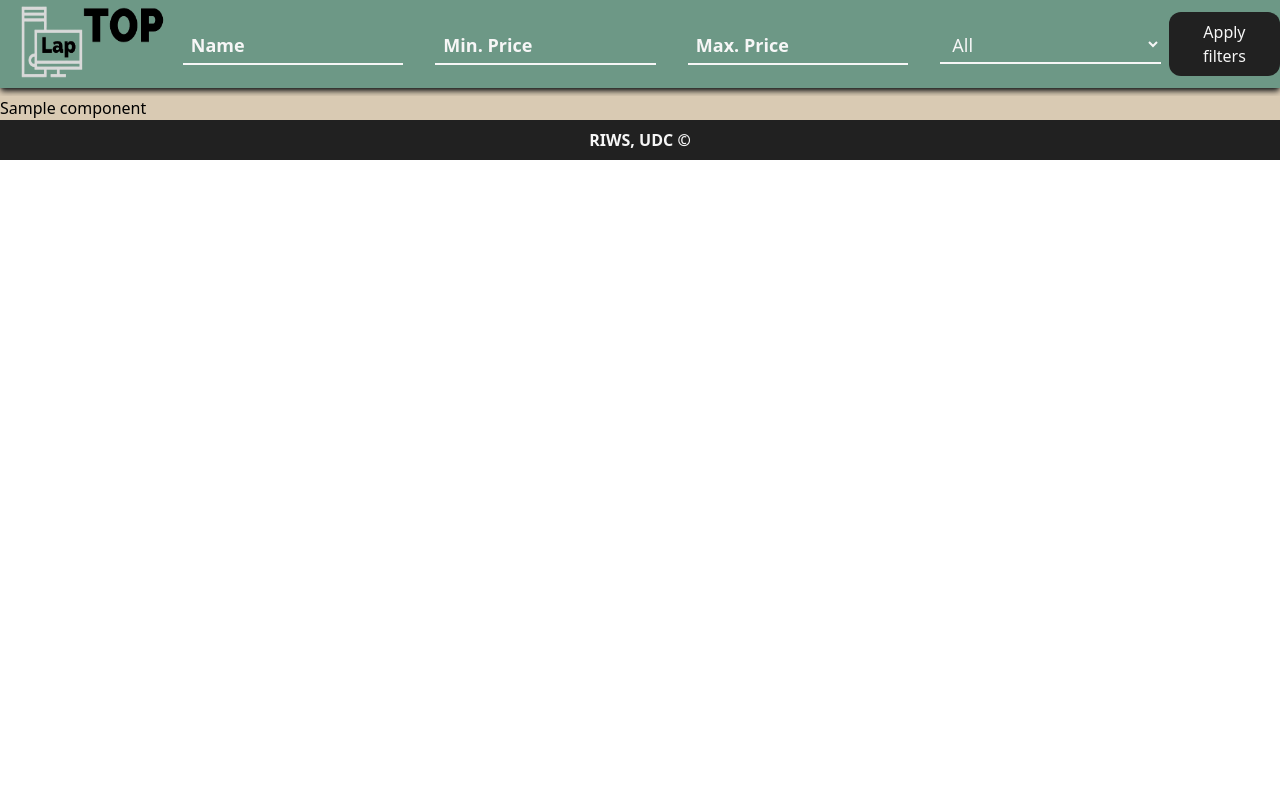
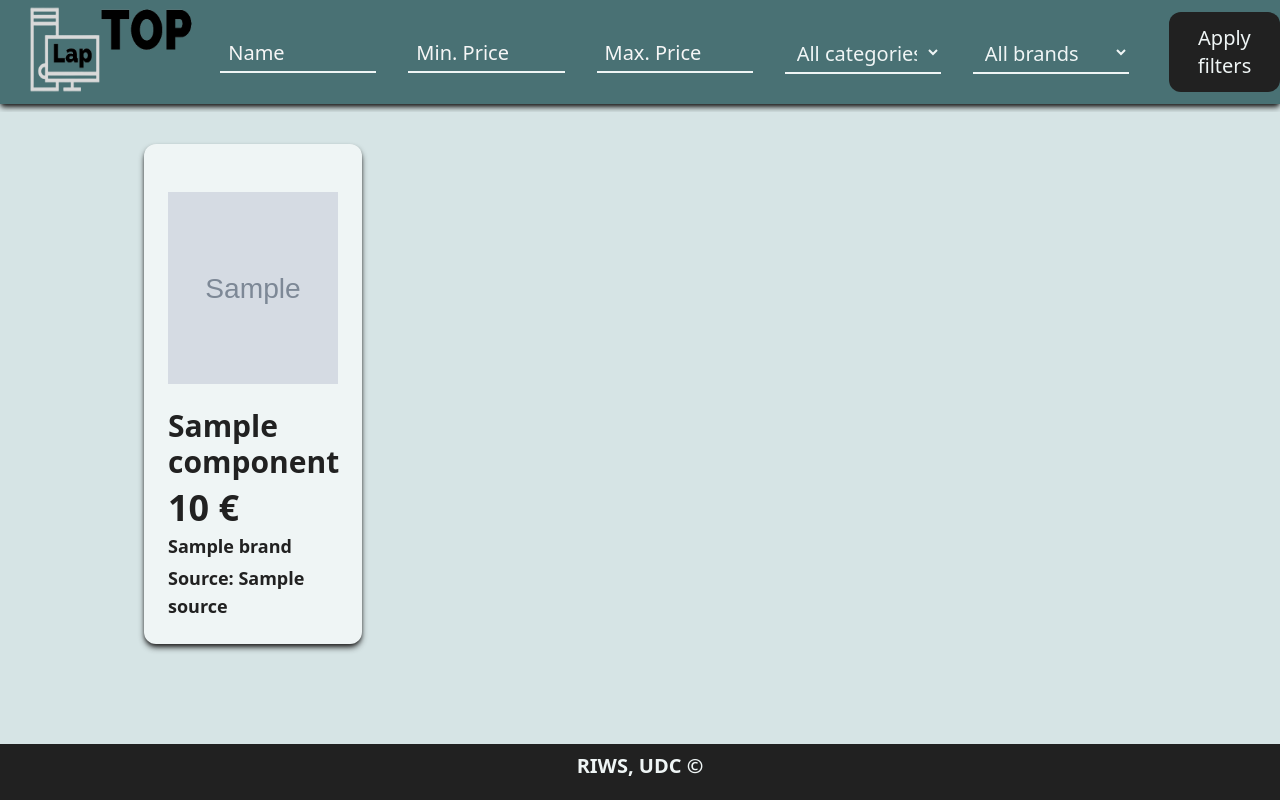
Before and after one commit to anton-gendra/RIWS-thematic-web-crawler, a Django app: template crawler_riws/component_search/templates/filter.html in a window 1280 px wide. Run offline with Django 4.2, Linux system fonts and the light colour scheme; the template is opened without the code that fills it: most values are stand-ins (such as "Sample title", 1, 10 or a date in 2020); some libraries are stand-ins or nearby versions.

Commit message:
Added components card

```diff
--- a/crawler_riws/component_search/templates/filter.html
+++ b/crawler_riws/component_search/templates/filter.html
@@ -14,39 +14,46 @@
         <div class="flex items-center pr-2 gap-8">
           <input
             name="name"
-            class="text-light focus:outline-0 bg-transparent placeholder:font-semibold p-2 pb-1 w-full text-lg border-b-2 border-light"
+            class="text-light focus:outline-0 bg-transparent p-2 pb-1 w-full text-xl border-b-2 border-light"
             placeholder="Name"
           />
           <input
             name="min_price"
             type="number"
             min="0"
-            class="text-light focus:outline-0 bg-transparent placeholder:font-semibold p-2 pb-1 w-full text-lg border-b-2 border-light"
+            class="text-light focus:outline-0 bg-transparent p-2 pb-1 w-full text-xl border-b-2 border-light"
             placeholder="Min. Price"
           />
           <input
             name="max_price"
             type="number"
             min="1"
-            class="text-light focus:outline-0 bg-transparent placeholder:font-semibold p-2 pb-1 w-full text-lg border-b-2 border-light"
+            class="text-light focus:outline-0 bg-transparent p-2 pb-1 w-full text-xl border-b-2 border-light"
             placeholder="Max. Price"
           />
           <select
             name="category"
-            class="text-light focus:outline-0 bg-transparent placeholder:font-semibold p-2 pb-1 w-full text-lg border-b-2 border-light"
+            class="text-light focus:outline-0 bg-transparent p-2 pb-1 w-full text-xl border-b-2 border-light"
           >
-          <option class="text-dark" value="All">All</option>
-          {% comment %} <option value="components_categories.0">{{components_categories.0}}</option> {% endcomment %}
+            <option class="text-dark" value="All">All categories</option>
             {% for category in components_categories %}
             <option class="text-dark" value="{{category}}">{{category}}</option>
+            {%endfor%}
+          </select>
+          <select
+            name="brand"
+            class="text-light focus:outline-0 bg-transparent p-2 pb-1 w-full text-xl border-b-2 border-light"
+          >
+            <option class="text-dark" value="All">All brands</option>
+            {% for brand in brands %}
+            <option class="text-dark" value="{{brand}}">{{brand}}</option>
             {%endfor%}
           </select>
         </div>
         <button
           type="submit"
-          ,
           value="Submit"
-          class="text-light bg-dark hover:bg-grey-300 py-2 px-4 rounded-xl my-auto"
+          class="ml-8 text-light text-xl bg-dark hover:bg-grey-300 py-3 px-5 rounded-xl my-auto"
         >
           Apply filters
         </button>
@@ -54,10 +61,39 @@
     </div>
 
     {% if components|length > 0 %}
-    <div class="w-full h-full bg-grey">
-      {% for component in components %}
-      <p>{{ component.name }}</p>
-      {% endfor %}
+    <div class="w-full h-fit bg-grey px-20 gap-8">
+      <div class="grid grid-cols-4 px-16 py-8 gap-10 h-full">
+        {% for component in components %}
+        <a
+          class="flex flex-col rounded-xl h-fit bg-light hover:bg-gray-200 justify-center content-self-center cursor-pointer shadow-md shadow-dark p-6"
+          href="{{component.link}}"
+        >
+          <div class="py-6 max-h-60 h-60">
+            {% if component.image %}
+            <img class="mx-auto my-auto h-full" src="{{component.image}}" />
+            {% else %}
+            <div
+              class="flex items-center justify-center bg-gray-300 border-2 border-gray-500/50 rounded-2xl h-full w-full my-auto"
+            >
+              <div class="text-dark font-semibold text-lg">Image not found</div>
+            </div>
+            {% endif %}
+          </div>
+          <div class="text-3xl font-bold text-dark">
+            {{component.name}}
+          </div>
+          <div class="text-4xl text-accent font-bold text-dark mt-2">
+            {{component.price}} €
+          </div>
+          <div class="text-lg text-dark font-semibold text-dar mt-1">
+            {{component.brand}}
+          </div>
+          <div class="text-lg text-dark font-semibold text-dark mt-1">
+            Source: {{component.source}}
+          </div>
+        </a>
+        {% endfor %}
+      </div>
     </div>
     {% else %}
     <div class="w-full h-full bg-grey">
--- a/crawler_riws/component_search/templates/index.html
+++ b/crawler_riws/component_search/templates/index.html
@@ -9,14 +9,14 @@
       />
     </a>
     <div class="flex w-full justify-center flex-row">
-      <form class="w-3/5 pt-5" action="filter.html" method="get">
+      <form class="w-3/5 pt-7" action="filter.html" method="get">
         <div class="relative w-full">
           <div
             class="flex absolute inset-y-0 left-0 items-center pr-2 pointer-events-none"
           >
             <svg
               aria-hidden="true"
-              class="w-6 h-6 text-light"
+              class="w-8 h-8 text-light"
               fill="none"
               stroke="currentColor"
               viewBox="0 0 24 24"
@@ -32,7 +32,7 @@
           </div>
           <input
             name="name"
-            class="text-light focus:outline-0 bg-transparent placeholder:font-semibold p-2 pb-1 pl-10 w-full text-lg border-b-2 border-light"
+            class="text-light focus:outline-0 bg-transparent placeholder:font-semibold p-2 pb-1 pl-14 w-full text-xl border-b-2 border-light"
             placeholder="Search a product by name"
           />
         </div>
--- a/crawler_riws/component_search/views.py
+++ b/crawler_riws/component_search/views.py
@@ -2,6 +2,7 @@ from django.shortcuts import render
 from .forms import FilterForm
 from component_search.elastic.ESController import ESController
 from crawler_riws.settings import COMPONENT_CAREGORIES
+from component_search.scripts.web_scraping.web_scraping.spiders.utils.utils import BRANDS
 
 def search(request):
     context = {"components_categories": COMPONENT_CAREGORIES}
@@ -22,8 +23,8 @@ def filter(request):
     form = FilterForm()
     context = {
         'components_categories': COMPONENT_CAREGORIES,
-        'form': form,
-        'result': name,
+        'brands': BRANDS,
+        'params': name,
         'components': components
     }
 
--- a/crawler_riws/crawler_riws/static/style.css
+++ b/crawler_riws/crawler_riws/static/style.css
@@ -14,9 +14,9 @@ header {
 }
 
 #logo{
-    height: 5.5rem !important;
-    margin-left: 1rem !important;
-    margin-right: 1rem !important;
+    height: 6.5rem !important;
+    margin-left: 1.5rem !important;
+    margin-right: 1.5rem !important;
 }
 
 input::placeholder { /* Chrome, Firefox, Opera, Safari 10.1+ */
--- a/crawler_riws/crawler_riws/templates/base.html
+++ b/crawler_riws/crawler_riws/templates/base.html
@@ -18,9 +18,22 @@
           extend: {
             colors: {
               dark: "#212121",
-              color: "#6D9886",
-              grey: "#D9CAB3",
-              light: "#F6F6F6",
+              color: "#497174",
+              accent: "#EB6440",
+              grey: "#D6E4E5",
+              light: "#EFF5F5",
+              white: "#ffffff",
+              gray: {
+                100: "#f3f4f6",
+                200: "#e5e7eb",
+                300: "#d1d5db",
+                400: "#9ca3af",
+                500: "#6b7280",
+                600: "#4b5563",
+                700: "#374151",
+                800: "#1f2937",
+                900: "#111827",
+              },
             },
           },
         },
@@ -29,20 +42,20 @@
   </head>
 
   <body>
-    <div id="content-block" class="h-fit w-full">
+    <div id="content-block" class="h-full w-full bg-grey">
       {% block content %}
       <p>Content not yet implemented.</p>
       {% endblock content %}
+      <!-- FOOTER -->
+      <footer class="absolute inset-x-0 bottom-0">
+        <div class="bg-dark h-14">
+          <div class="flex flex-col px-12 py-2">
+            <div class="flex justify-center text-light text-xl font-semibold">
+              RIWS, UDC &#169;
+            </div>
+          </div>
+        </div>
+      </footer>
     </div>
   </body>
-  <!-- FOOTER -->
-  <footer>
-    <div class="bg-dark">
-      <div class="flex flex-col px-12 py-2">
-        <div class="flex justify-center text-light text-md font-semibold">
-          RIWS, UDC &#169;
-        </div>
-      </div>
-    </div>
-  </footer>
 </html>
```
Also changed, not shown: crawler_riws/component_search/elastic/ESController.py (+4 -3 lines).
